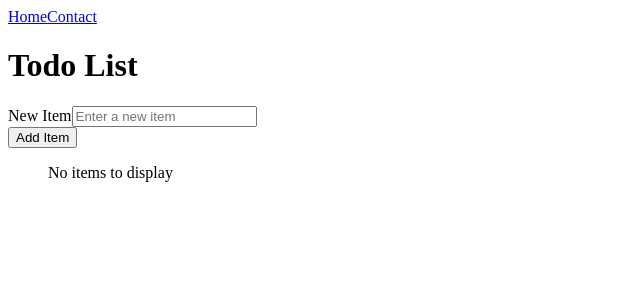
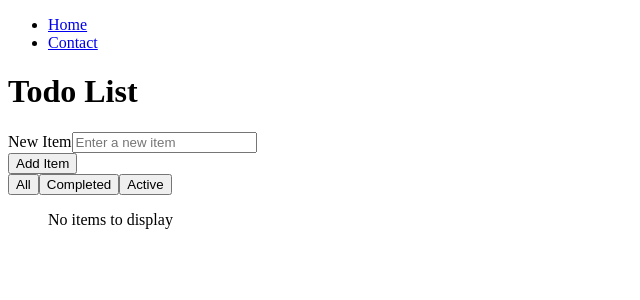
Before and after one commit to BergenToth/todoproject, a React (Create React App) app: page / in a window 1280 px wide. Shown: the top 300 px of the page, without its empty margins (0-640 px from the left). Built offline with nearby package versions, Linux system fonts and the light colour scheme.

Commit message:
Todo/Contact functionality is complete / Still needs styling

```diff
--- a/src/App.js
+++ b/src/App.js
@@ -1,12 +1,13 @@
 import { BrowserRouter as Router, Routes, Route, Link } from 'react-router-dom'
 import { useState } from 'react'
-import { TodoForm } from './Components/TodoForm'
-import { TodoList } from './Components/TodoList'
 import Home from './Pages/Home'
 import Contact from './Pages/Contact'
+import Layout from './Pages/Layout'
+import NoPage from './Pages/NoPage'
 
 export default function App() {
-  const [todos, setTodos] = useState([])
+  const [todos, setTodos] = useState([]);
+  const [filter, setFilter] = useState('all');
 
   function addTodo(title) {
     setTodos(currentTodos => {
@@ -32,18 +33,32 @@ export default function App() {
     })
   }
 
+  const filterTodos = todos.filter(todo => {
+    if (filter === 'all') return true;
+    if (filter === 'completed') return todo.completed;
+    if (filter === 'active') return!todo.completed;
+    return true;
+  })
+
   return (
-    <Router>
-      <nav>
-        <Link to="/">Home</Link>
-        <Link to="/contact">Contact</Link>
-      </nav>
-
+<Router>
       <Routes>
-        <Route path="/" element={
-          <Home todos={todos} addTodo={addTodo} toggleTodo={toggleTodo} deleteTodo={deleteTodo} />
-        } />
-        <Route path="/contact" element={<Contact />} />
+        <Route path="/" element={<Layout />}>
+          <Route
+            index
+            element={
+              <Home
+                todos={filterTodos}
+                addTodo={addTodo}
+                toggleTodo={toggleTodo}
+                deleteTodo={deleteTodo}
+                setFilter={setFilter}
+              />
+            }
+          />
+          <Route path="contact" element={<Contact />} />
+        </Route>
+        <Route path="*" element={<NoPage />} />
       </Routes>
     </Router>
   );
--- a/src/Pages/Contact.js
+++ b/src/Pages/Contact.js
@@ -1,24 +1,73 @@
+import { useState } from 'react';
+
 function Contact() {
+  const [formData, setFormData] = useState({
+    firstName: '',
+    lastName: '',
+    email: '',
+    message: ''
+  });
+
+  function handleChange(e) {
+    const { name, value } = e.target;
+    setFormData(prevData => ({
+      ...prevData,
+      [name]: value
+    }));
+  }
+
+  function handleSubmit(e) {
+    e.preventDefault();
+    console.log(formData);
+  }
+
   return (
     <div className="contact-form">
       <h1>Contact</h1>
 
-      <form>
+      <form onSubmit={handleSubmit}>
         <label htmlFor="f-name">First Name:</label>
-        <input type="text" id="name" name="name" required />
+        <input
+          type="text"
+          id="f-name"
+          name="firstName"
+          value={formData.firstName}
+          onChange={handleChange}
+          required
+        />
 
         <label htmlFor="l-name">Last Name:</label>
-        <input type="text" id="name" name="name" required />
+        <input
+          type="text"
+          id="l-name"
+          name="lastName"
+          value={formData.lastName}
+          onChange={handleChange}
+          required
+        />
 
         <label htmlFor="email">Email:</label>
-        <input type="email" id="email" name="email" required />
+        <input
+          type="email"
+          id="email"
+          name="email"
+          value={formData.email}
+          onChange={handleChange}
+          required
+        />
 
         <label htmlFor="message">Message:</label>
-        <textarea id="message" name="message" rows="4" required></textarea>
+        <textarea
+          id="message"
+          name="message"
+          rows="4"
+          value={formData.message}
+          onChange={handleChange}
+          required
+        ></textarea>
 
         <button type="submit">Submit</button>
       </form>
-
     </div>
   );
 }
--- a/src/Pages/Home.js
+++ b/src/Pages/Home.js
@@ -1,14 +1,19 @@
 import { TodoForm } from '../Components/TodoForm';
 import { TodoList } from '../Components/TodoList';
 
-function Home({ todos, addTodo, toggleTodo, deleteTodo }) {
+export default function Home({ todos, addTodo, toggleTodo, deleteTodo, setFilter }) {
   return (
     <div>
       <h1 className="header">Todo List</h1>
       <TodoForm addTodo={addTodo} />
+
+      <div className="filter-btn">
+        <button onClick={() => setFilter('all')}>All</button>
+        <button onClick={() => setFilter('completed')}>Completed</button>
+        <button onClick={() => setFilter('active')}>Active</button>
+      </div>
+
       <TodoList todos={todos} toggleTodo={toggleTodo} deleteTodo={deleteTodo} />
     </div>
   );
 }
-
-export default Home;
--- a/src/Pages/Layout.js
+++ b/src/Pages/Layout.js
@@ -0,0 +1,25 @@
+import { Outlet, Link } from "react-router-dom";
+
+const Layout = () => {
+  return (
+    <>
+    <header>
+      <nav>
+        <ul>
+          <li>
+            <Link to="/">Home</Link>&nbsp;&nbsp;
+          </li>
+
+          <li>
+            <Link to="/Contact">Contact</Link>&nbsp;&nbsp;
+          </li>
+        </ul>
+      </nav>
+      </header>
+
+      <Outlet />
+    </>
+  );
+};
+
+export default Layout;
--- a/src/Pages/NoPage.js
+++ b/src/Pages/NoPage.js
@@ -0,0 +1,8 @@
+const NoPage = () => {
+  return (
+  <div>
+  <h1>Error 404</h1>
+  </div>)
+}
+
+export default NoPage;
```
